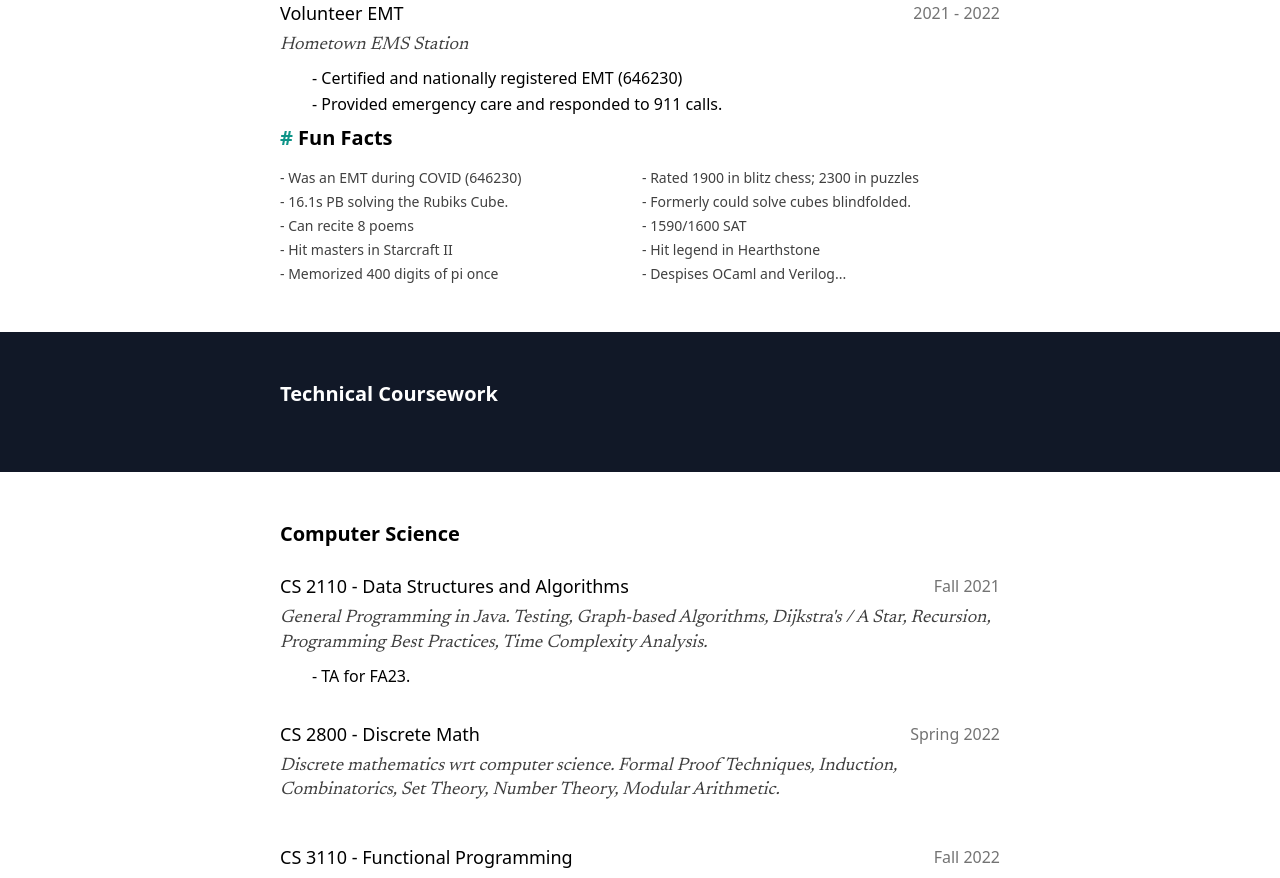
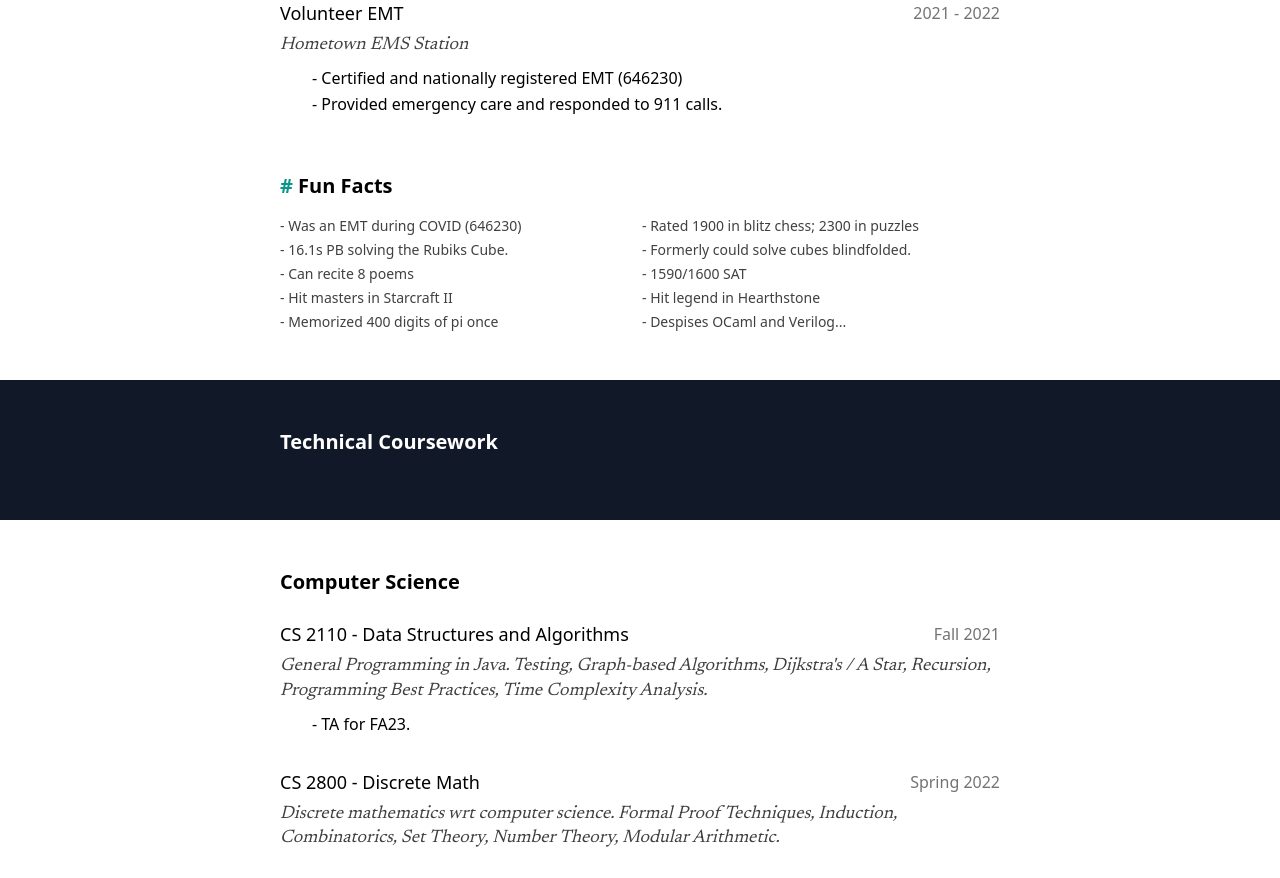
Before and after one commit to bryant-har/bryanthar.com, a Next.js app: page /resume in a window 1280 px wide. Shown: the part 1520-2398 px from the top of the page. Built offline with nearby package versions, Linux system fonts and the light colour scheme.

Commit message:
fix spacing

```diff
--- a/src/pages/resume/index.js
+++ b/src/pages/resume/index.js
@@ -86,7 +86,8 @@ export default function Resume() {
         </h1>
         <NoLinkList data={data.jobs}></NoLinkList>
       </section>
-      <section className="layout pb-12">
+
+      <section className="section pb-12">
         <h1 className="heading ">
           <span className="text-teal-600">#</span> Fun Facts{" "}
         </h1>
```
